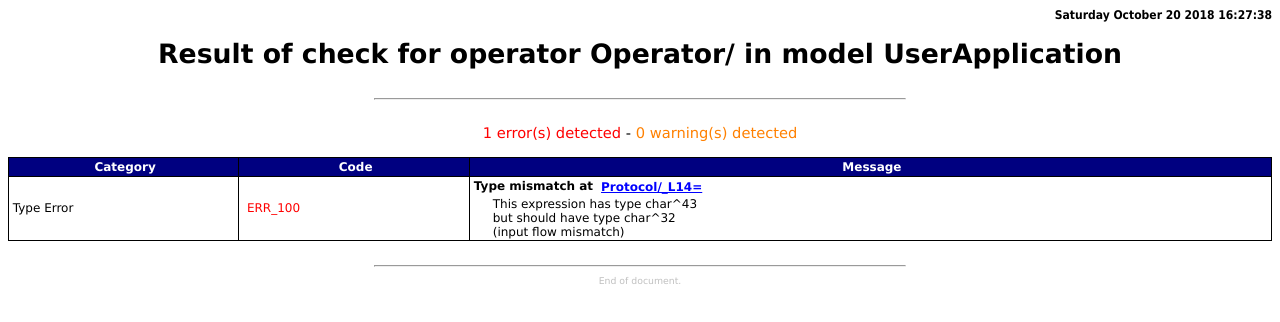
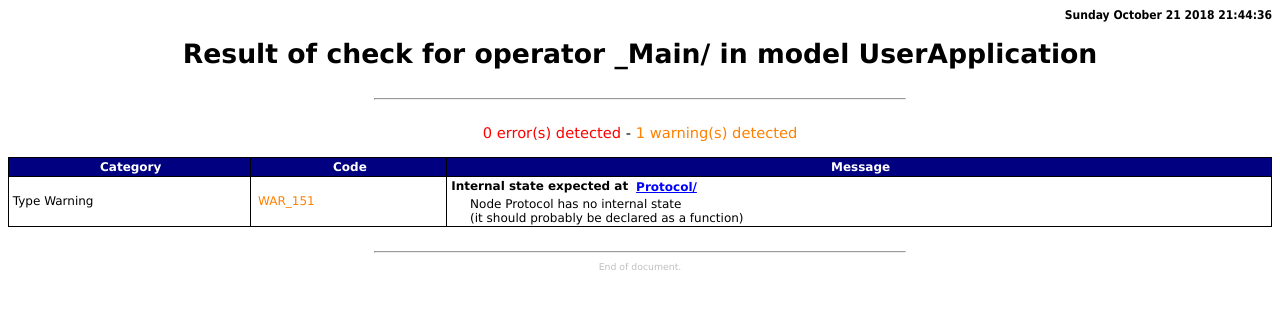
Before and after one commit to stagihotr/stagihotr, a plain HTML site: page Time_1/ExoSkeleton_Display/UserApplication/UserApplication.htm in a window 1280 px wide. Drawn offline with Linux system fonts and the light colour scheme.

```diff
--- a/Time_1/ExoSkeleton_Display/UserApplication/UserApplication.htm
+++ b/Time_1/ExoSkeleton_Display/UserApplication/UserApplication.htm
@@ -215,21 +215,20 @@
 <BODY>
 
 
-<DIV class="Header">Saturday October 20 2018 16:27:38</DIV><DIV class="Title">Result of check for operator Operator/ in model UserApplication</DIV>
+<DIV class="Header">Sunday October 21 2018 21:44:36</DIV><DIV class="Title">Result of check for operator _Main/ in model UserApplication</DIV>
 <HR style="width: 14cm; text-align: center;">
 <DIV class="DocumentInfo">
-<SPAN class="DocumentInfo" style="color: rgb(255,0,0);">1 error(s) detected</SPAN> - <SPAN class="DocumentInfo" style="color: rgb(255,128,0);">0 warning(s) detected</SPAN></DIV>
+<SPAN class="DocumentInfo" style="color: rgb(255,0,0);">0 error(s) detected</SPAN> - <SPAN class="DocumentInfo" style="color: rgb(255,128,0);">1 warning(s) detected</SPAN></DIV>
 <DIV class="BodyText" style="padding-bottom: 12pt;"><table style="width: 100%;" ><TBODY>
 <TR><TH class="TableHeadingCell">Category</TH>
 <TH class="TableHeadingCell">Code</TH>
 <TH class="TableHeadingCell">Message</TH>
-</TR><TR><TD class="TableCell" style="" rowspan="2">Type Error</TD>
-<TD class="TableCell" style="" rowspan="2"><SPAN class="TableCell" style="color: rgb(255,0,0);">ERR_100</SPAN></TD>
-<TD class="TableCell" style="border-bottom: 0px hidden;"><B>Type mismatch</B><B> at </B><A class="Hyperlink" style="text-align: left; vertical-align:middle; font-size: 9pt; font-weight: bold; padding-left: 0.1cm; padding-right: 0.1cm;" HREF="studio:SC:LOCATE_PATH#UserApplication.etp#Protocol/_L14=">Protocol/_L14=</A></TD>
+</TR><TR><TD class="TableCell" style="" rowspan="2">Type Warning</TD>
+<TD class="TableCell" style="" rowspan="2"><SPAN class="TableCell" style="color: rgb(255,128,0);">WAR_151</SPAN></TD>
+<TD class="TableCell" style="border-bottom: 0px hidden;"><B>Internal state expected</B><B> at </B><A class="Hyperlink" style="text-align: left; vertical-align:middle; font-size: 9pt; font-weight: bold; padding-left: 0.1cm; padding-right: 0.1cm;" HREF="studio:SC:LOCATE_PATH#UserApplication.etp#Protocol/">Protocol/</A></TD>
 </TR><TR><TD class="TableCell" style="border-top: 0px hidden;"><DIV class="TableCell" style="padding-left: 0.5cm;">
-This expression has type char^43<BR>
-but should have type char^32<BR>
-(input flow mismatch)</DIV>
+Node Protocol has no internal state<BR>
+(it should probably be declared as a function)</DIV>
 </TD>
 </TR></TBODY></TABLE></DIV>
 <HR style="width: 14cm; text-align: center;">
```
Also changed, not shown: 13 other files.
